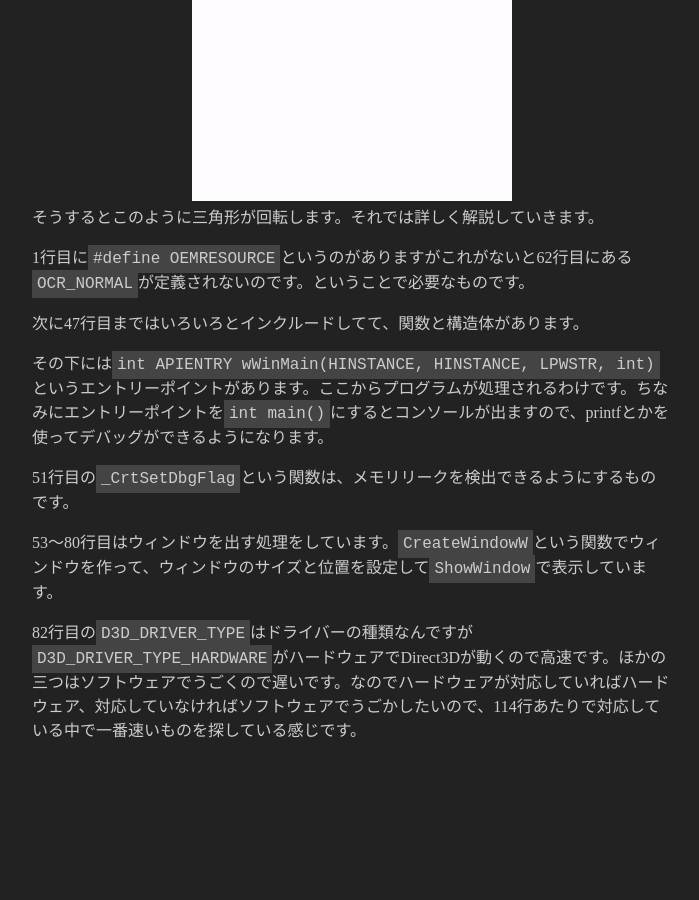
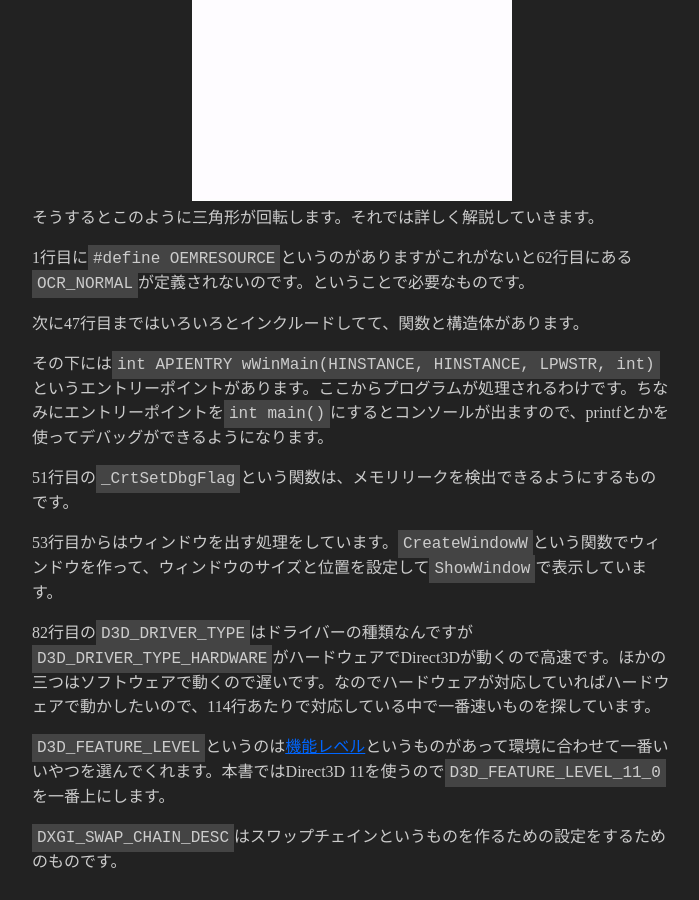
Before and after one commit to itukikikuti/windblow.net, a Jekyll site: the page built from _posts/DirectX11/2018-08-08-Direct3D 11で三角形を描画する.md, in a window 1280 px wide and 900 px high, scrolled down 6071 px. Shown: the whole window, without its empty margins (288-987 px from the left). Built offline with Jekyll 4.4.1, drawn with Linux system fonts in a browser that asks for light colours; before the commit the page ends 6840 px from its top, so only the background shows below that.

Commit message:
Update 2018-08-08-Direct3D 11で三角形を描画する.md

```diff
--- a/_posts/DirectX11/2018-08-08-Direct3D 11で三角形を描画する.md
+++ b/_posts/DirectX11/2018-08-08-Direct3D 11で三角形を描画する.md
@@ -294,6 +294,10 @@ int APIENTRY wWinMain(HINSTANCE, HINSTANCE, LPWSTR, int)
 
 51行目の`_CrtSetDbgFlag`という関数は、メモリリークを検出できるようにするものです。
 
-53～80行目はウィンドウを出す処理をしています。`CreateWindowW`という関数でウィンドウを作って、ウィンドウのサイズと位置を設定して`ShowWindow`で表示しています。
+53行目からはウィンドウを出す処理をしています。`CreateWindowW`という関数でウィンドウを作って、ウィンドウのサイズと位置を設定して`ShowWindow`で表示しています。
 
-82行目の`D3D_DRIVER_TYPE`はドライバーの種類なんですが`D3D_DRIVER_TYPE_HARDWARE`がハードウェアでDirect3Dが動くので高速です。ほかの三つはソフトウェアでうごくので遅いです。なのでハードウェアが対応していればハードウェア、対応していなければソフトウェアでうごかしたいので、114行あたりで対応している中で一番速いものを探している感じです。
+82行目の`D3D_DRIVER_TYPE`はドライバーの種類なんですが`D3D_DRIVER_TYPE_HARDWARE`がハードウェアでDirect3Dが動くので高速です。ほかの三つはソフトウェアで動くので遅いです。なのでハードウェアが対応していればハードウェアで動かしたいので、114行あたりで対応している中で一番速いものを探しています。
+
+`D3D_FEATURE_LEVEL`というのは[機能レベル](https://docs.microsoft.com/ja-jp/windows/desktop/direct3d11/overviews-direct3d-11-devices-downlevel-intro)というものがあって環境に合わせて一番いいやつを選んでくれます。本書ではDirect3D 11を使うので`D3D_FEATURE_LEVEL_11_0`を一番上にします。
+
+`DXGI_SWAP_CHAIN_DESC`はスワップチェインというものを作るための設定をするためのものです。
```
